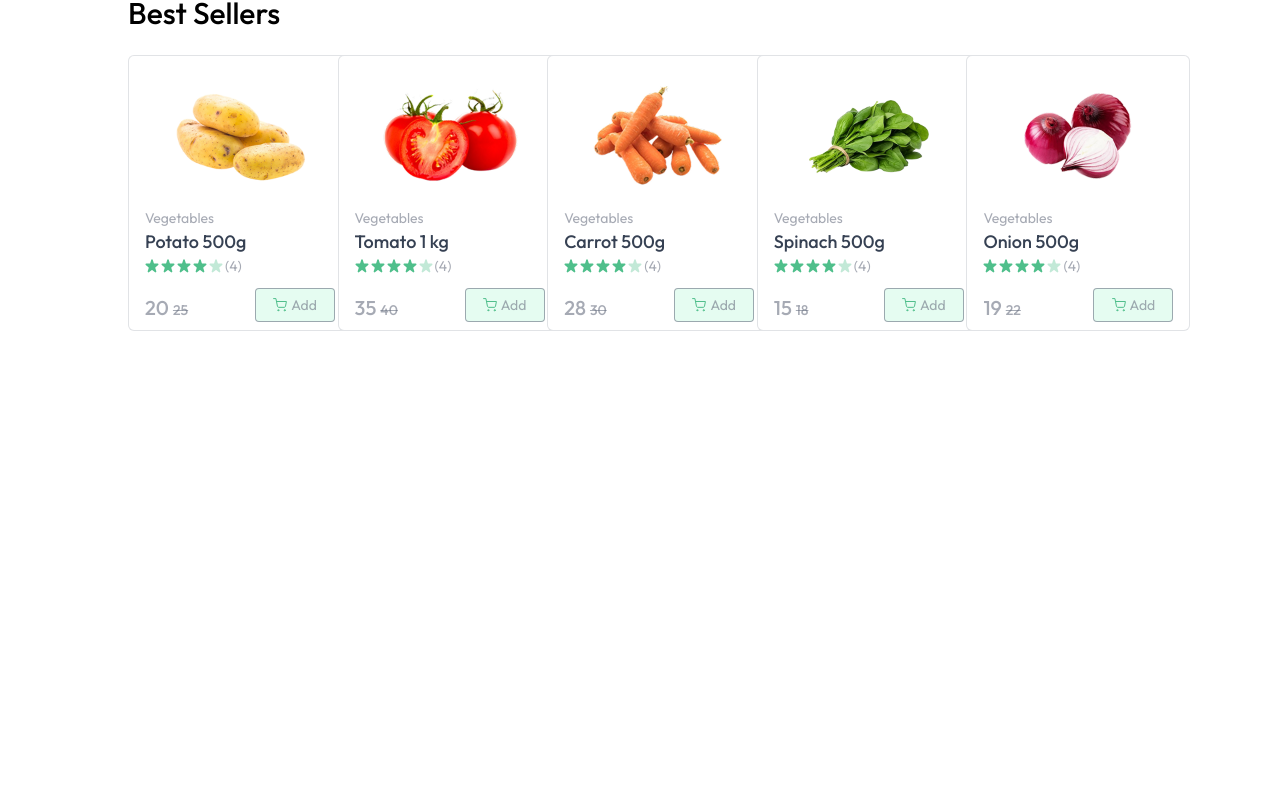
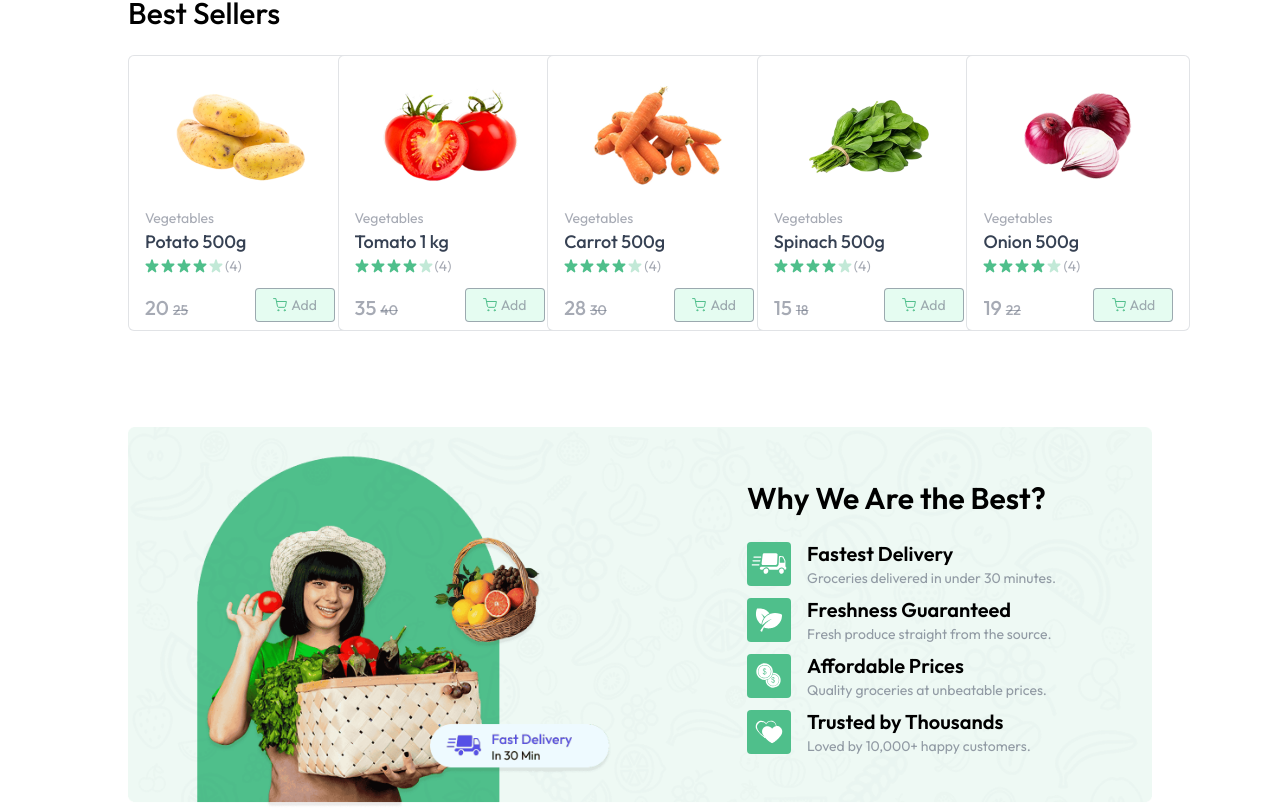
Before and after one commit to VikasKumar281/MyMart, a React (Vite) app in the folder client/: page / in a window 1280 px wide. Shown: the part 885-1694 px from the top of the page. Before the commit the page ends 1216 px from the top, so only its background shows below. Built offline with nearby package versions, Linux system fonts and the light colour scheme.

Commit message:
created Bottom Banner in Home Page

```diff
--- /dev/null
+++ b/client/src/components/BottomBanner.jsx
@@ -0,0 +1,29 @@
+import React from 'react'
+import { assets, features } from '../assets/assets'
+
+const BottomBanner = () => {
+  return (
+    <div className='relative mt-24'>
+      <img src={assets.bottom_banner_image} alt="banner" className='w-full hidden md:block'/>
+      <img src={assets.bottom_banner_image_sm} alt="banner" className='w-full md:hidden'/>
+
+      <div className='absolute inset-0 flex flex-col items-center md:items-end md:justify-center pt-16 md:pt-0 md:pr-24'>
+        <div>
+            <h1 className='text-2xl md:text-3xl font-semibold text-primary mb-6'>Why We Are the Best?</h1>
+            {features.map((feature, index)=>(
+                <div key={index} className='flex items-center gap-4 mt-2'>
+                    <img src={feature.icon} alt={feature.title} className='md:w-11 w-9' />
+                    <div>
+                       <h3 className='text-lg md:text-xl font-semibold'>{feature.title}</h3>
+                        <p className='text-gray-500/70 text-xs md:text-sm'>{feature.description}</p>
+                    </div>
+
+                </div>
+            ))}
+        </div>
+      </div>
+    </div>
+  )
+}
+
+export default BottomBanner;
--- a/client/src/pages/Home.jsx
+++ b/client/src/pages/Home.jsx
@@ -2,6 +2,7 @@
 import MainBanner from '../components/MainBanner'
 import Categories from '../components/categories'
 import BestSeller from '../components/BestSeller'
+import BottomBanner from '../components/BottomBanner'
 
 const Home = () => {
   return (
@@ -9,6 +10,7 @@
       <MainBanner />
       <Categories/>
       <BestSeller/>
+      <BottomBanner/>
     </div>
   )
 }
```
Also changed, not shown: 1 other file (tests, documents, lock files or other folders).
